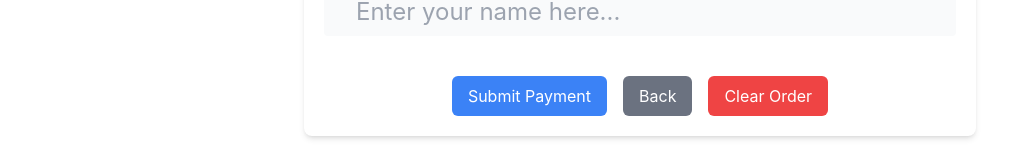
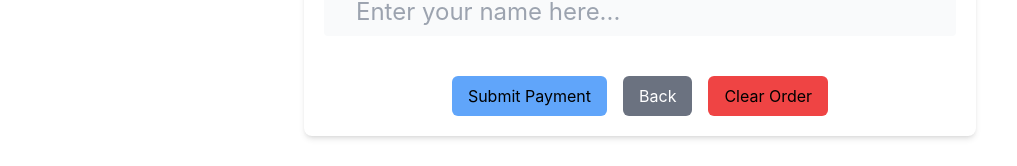
Before and after one commit to csce-315-331-2024a/project-3-full-stack-agile-web-project-3-903-32, a React (Create React App) app in the folder project-3-frontend/: page /customer/payment in a window 1280 px wide. Shown: the part 252-418 px from the top of the page, without its empty margins (0-1017 px from the left). Built offline with nearby package versions, Linux system fonts and the light colour scheme; no server answers.

Commit message:
Adjusting contrast on customer payment page

```diff
--- a/project-3-frontend/src/customer/CustomerPayment.js
+++ b/project-3-frontend/src/customer/CustomerPayment.js
@@ -116,13 +116,13 @@ const CustomerPayment = () => {
             />
             <div className="flex justify-center mt-6 space-x-4">
                 {showEmptyMessage && <div className="text-red-500">Order is empty</div>}
-                <button tabIndex={2} onClick={showConfirmationModal} className="bg-blue-500 text-white px-4 py-2 rounded-md hover:bg-blue-600 focus:outline-none focus:ring-2 focus:ring-blue-500 focus:ring-opacity-50">
+                <button tabIndex={2} onClick={showConfirmationModal} className="bg-blue-400 text-black px-4 py-2 rounded-md hover:bg-blue-500 focus:outline-none focus:ring-2 focus:ring-blue-400 focus:ring-opacity-50">
                 <TranslateText text='Submit Payment'/>
                 </button>
                 <button tabIndex={3} onClick={toCustomerBack} className="bg-gray-500 text-white px-4 py-2 rounded-md hover:bg-gray-600 focus:outline-none focus:ring-2 focus:ring-gray-500 focus:ring-opacity-50">
                 <TranslateText text='Back'/>
                 </button>
-                <button tabIndex={4} onClick={toCustomerCancel} className="bg-red-500 text-white px-4 py-2 rounded-md hover:bg-red-600 focus:outline-none focus:ring-2 focus:ring-red-500 focus:ring-opacity-50">
+                <button tabIndex={4} onClick={toCustomerCancel} className="bg-red-500 text-black px-4 py-2 rounded-md hover:bg-red-600 focus:outline-none focus:ring-2 focus:ring-red-500 focus:ring-opacity-50">
                 <TranslateText text='Clear Order'/>
                 </button>
             </div>
```
